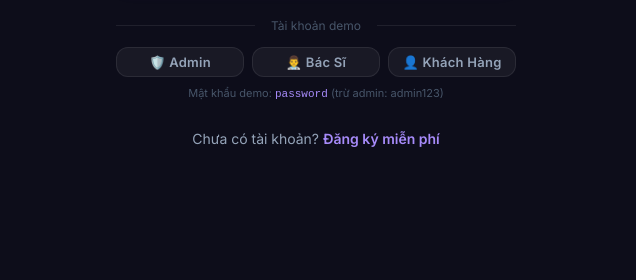
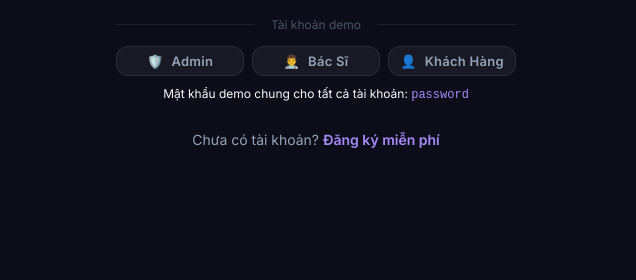
Before and after one commit to Stel1er-star/web-t-l-ch-SPA-xung-x-ng, a plain HTML site: page frontend/login.html in a window 1280 px wide. Shown: the part 520-800 px from the top of the page, 644-1280 px from the left. Drawn offline with nearby package versions, Linux system fonts and the light colour scheme; a web font is replaced by a local one.

Commit message:
Fix admin demo password consistency

```diff
--- a/frontend/login.html
+++ b/frontend/login.html
@@ -81,18 +81,18 @@
       <div style="margin-top:28px">
         <div class="auth-divider">Tài khoản demo</div>
         <div style="display:grid;grid-template-columns:1fr 1fr 1fr;gap:8px;margin-top:12px">
-          <button class="btn btn-ghost btn-sm" onclick="quickLogin('admin','admin123')" id="demo-admin">
-            🛡️ Admin
+          <button class="btn btn-ghost btn-sm" onclick="quickLogin('admin','password')" id="demo-admin">
+            <span class="icon" style="color:var(--info)">🛡️</span> Admin
           </button>
           <button class="btn btn-ghost btn-sm" onclick="quickLogin('dr.minh','password')" id="demo-doctor">
-            👨‍⚕️ Bác Sĩ
+            <span class="icon" style="color:var(--warning)">👨‍⚕️</span> Bác Sĩ
           </button>
           <button class="btn btn-ghost btn-sm" onclick="quickLogin('bich.ng','password')" id="demo-customer">
-            👤 Khách Hàng
+            <span class="icon" style="color:var(--purple-lighter)">👤</span> Khách Hàng
           </button>
         </div>
-        <p style="font-size:11px;color:var(--text-muted);text-align:center;margin-top:8px">
-          Mật khẩu demo: <code style="color:var(--purple-lighter)">password</code> (trừ admin: admin123)
+        <p style="text-align:center;font-size:12px;margin-top:0.5rem;color:var(--gray-light)">
+          Mật khẩu demo chung cho tất cả tài khoản: <code style="color:var(--purple-lighter)">password</code>
         </p>
       </div>
 
```
Also changed, not shown: README.md.
